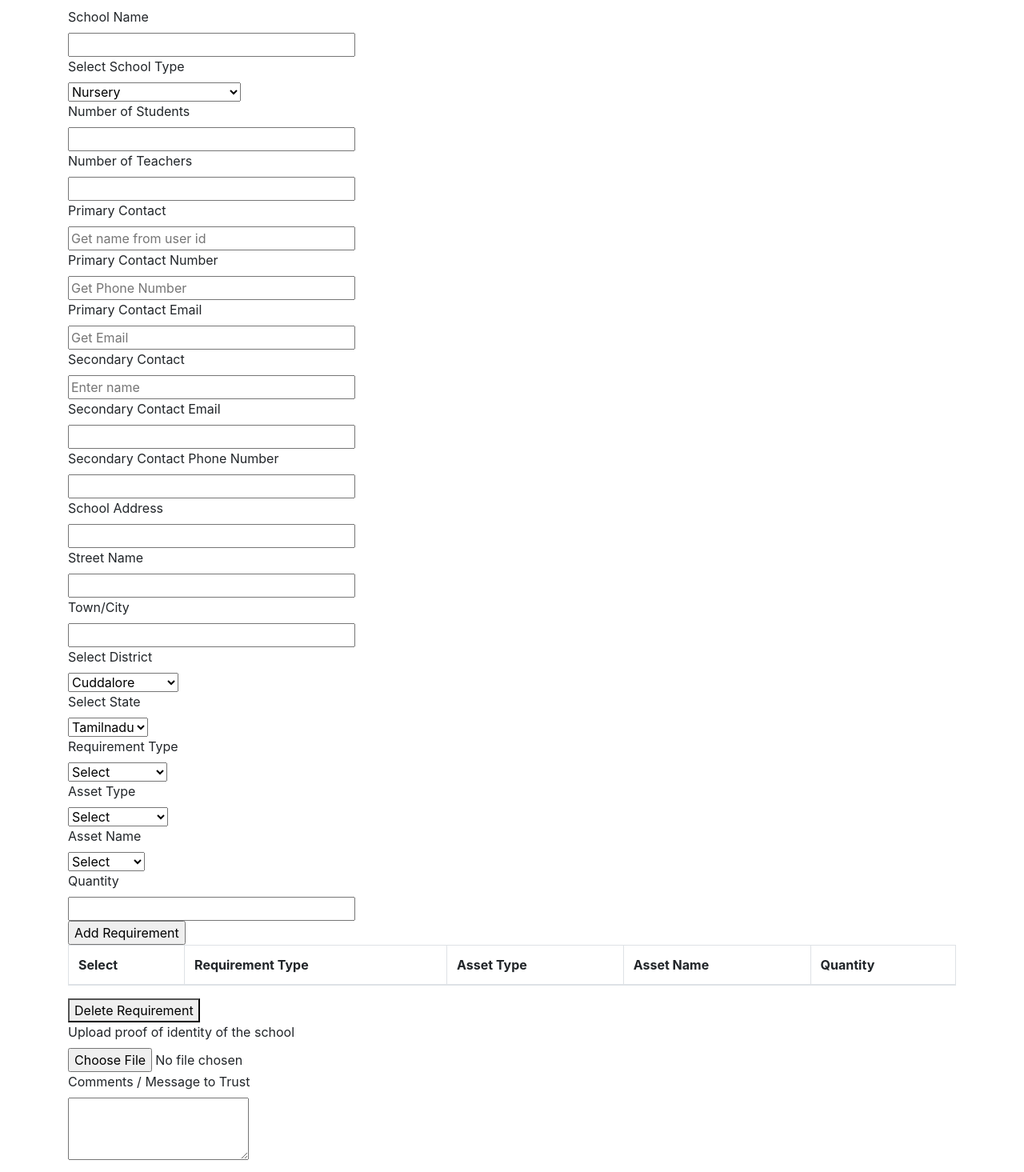
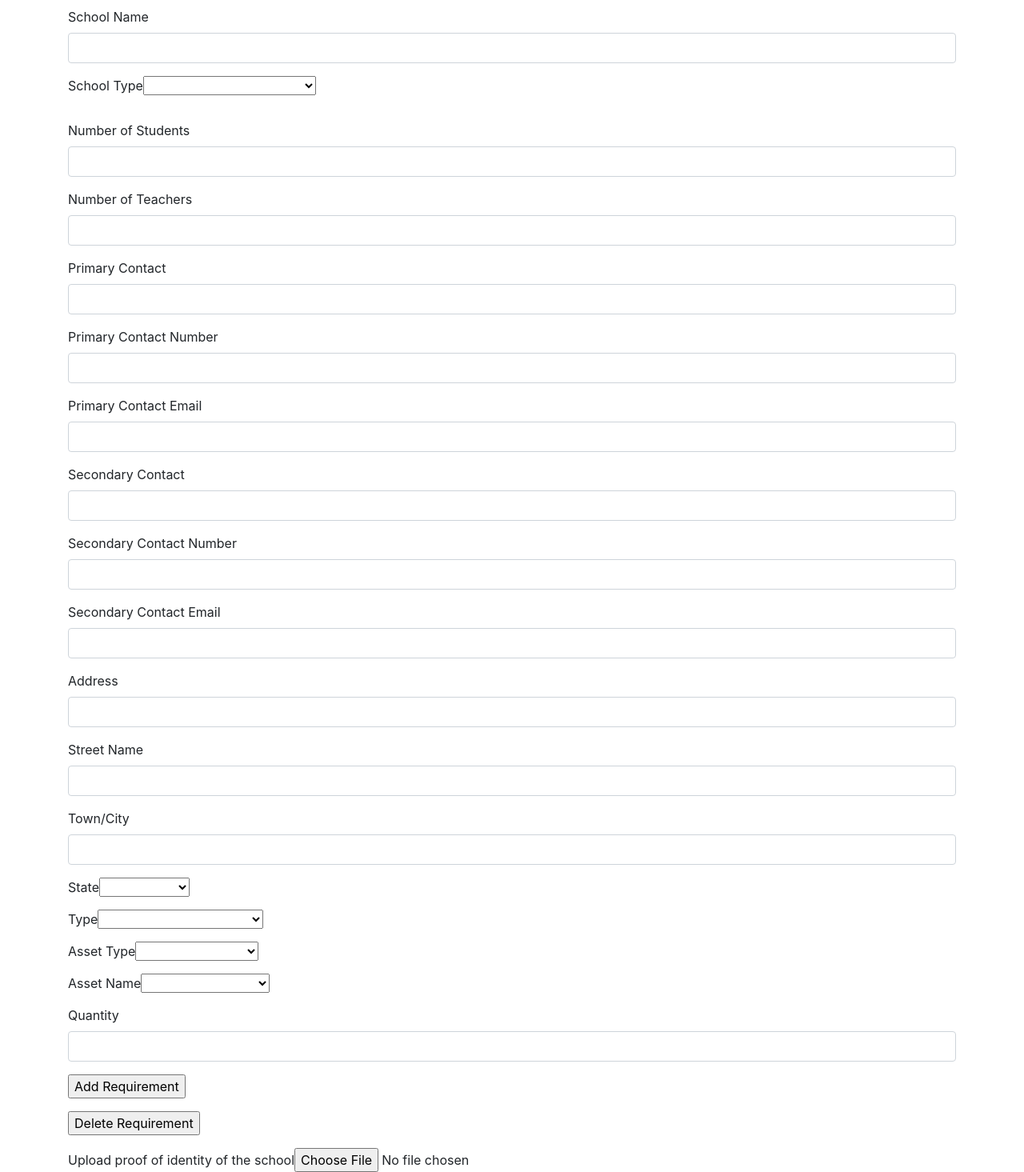
Before and after one commit to sripy123/sriram, an Angular app: page /schoolregistration in a window 1280 px wide. Shown: the part 145-1610 px from the top of the page at 80% size. Built offline with nearby package versions, Linux system fonts and the light colour scheme.

Commit message:
first commit

```diff
--- /dev/null
+++ b/src/app/school-reg-form/school-reg-form.component.html
@@ -0,0 +1,3 @@
+<p>
+  school-reg-form works!
+</p>
--- a/src/app/school-registration/school-registration.component.html
+++ b/src/app/school-registration/school-registration.component.html
@@ -1,4 +1,3 @@
-
 <div class="page_container">
 
   <div class="breadcrumb">
@@ -21,234 +20,175 @@
   </div>
 
   <!-- Tab 1 -->
-  <div id="1">
-    <div class="control-group">
-      <label class="control-label" for="input01">School Name</label>
-      <div class="controls">
-        <input type="text" class="input-xlarge" id="schoolName" required size="30" maxlength="30">
+  <form [formGroup]="schoolRegForm" novalidate>
+    <fieldset formGroupName="schoolInfo">
+      <div class="form-group">
+        <label class="control-label">School Name</label>
+        <div class="controls">
+          <input type="text" class="form-control" id="schoolName" required size="30" maxlength="30" formControlName="name">
+        </div>
       </div>
-    </div>
 
-    <div class="control-group">
-      <label class="control-label" for="multiSelect">Select School Type</label>
-      <div class="controls">
-        <select id="schoolType">
-          <option>Nursery</option>
-          <option>Primary</option>
-          <option>Middle School</option>
-          <option>Secondary School</option>
-          <option>Higher Secondary School</option>
+      <div class="form-group">
+        <label class="control-label">School Type</label>
+        <select id="schoolType" class="form-group" formControlName="type">
+          <option value="">Select School Type</option>
+          <option *ngFor='let schoolType of schoolTypes' [value]="schoolType">{{schoolType}}</option>
         </select>
       </div>
-    </div>
-
-    <div class="control-group">
-      <label class="control-label" for="noOfStudents">Number of Students</label>
-      <div class="controls">
-        <input type="text" class="input-xlarge" id="noOfStudents" required size="30" maxlength="30">
-      </div>
-    </div>
-
-    <div class="control-group">
-      <label class="control-label" for="noOfStudents">Number of Teachers</label>
-      <div class="controls">
-        <input type="text" class="input-xlarge" id="noOfTeachers"  required size="30" maxlength="30">
-      </div>
-    </div>
-  </div>
-
-  <!-- Tab 2-->
-  <div class="tab-pane" id="2">
-
-    <div class="control-group">
-      <label class="control-label" for="priContactName">Primary Contact</label>
-      <div class="controls">
-        <input type="text" class="input-xlarge" id="priContactName" placeholder="Get name from user id" required size="30" maxlength="30">
-      </div>
-    </div>
-
-    <div class="control-group">
-      <label class="control-label" for="priContactNum">Primary Contact Number </label>
-      <div class="controls">
-        <input type="text" class="input-xlarge" id="priContactNum" placeholder="Get Phone Number" required size="30" maxlength="30">
-      </div>
-    </div>
-
-    <div class="control-group">
-      <label class="control-label" for="priContactEmail">Primary Contact Email </label>
-      <div class="controls">
-        <input type="text" class="input-xlarge" id="priContactEmail" placeholder="Get Email" size="30" maxlength="30">
-      </div>
-    </div>
 
 
-    <div class="control-group">
-      <label class="control-label" for="secContactName">Secondary Contact</label>
-      <div class="controls">
-        <input type="text" class="input-xlarge" id="secContactName" placeholder="Enter name" size="30" maxlength="30">
+      <div class="form-group">
+        <label class="control-label">Number of Students</label>
+        <input type="text" class="form-control" id="noOfStudents" required size="30" maxlength="30" formControlName="studNos">
       </div>
-    </div>
 
-    <div class="control-group">
-      <label class="control-label" for="secContactEmail">Secondary Contact Email </label>
-      <div class="controls">
-        <input type="text" class="input-xlarge" id="secContactEmail"  size="30" maxlength="30">
+
+
+      <div class="form-group">
+        <label class="control-label">Number of Teachers</label>
+        <div class="controls">
+          <input type="text" class="form-control" id="noOfTeachers" required size="30" maxlength="30" formControlName="teachNos">
+        </div>
       </div>
-    </div>
 
-    <div class="control-group">
-      <label class="control-label" for="secContactPhNum">Secondary Contact Phone Number </label>
-      <div class="controls">
-        <input type="text" class="input-xlarge" id="secContactPhNum"  size="30" maxlength="30">
+    </fieldset>
+
+    <fieldset formGroupName="contacts">
+
+      <div class="form-group">
+        <label class="control-label">Primary Contact</label>
+        <input type="text" class="form-control" id="priName" required size="30" maxlength="30" formControlName="priName">
       </div>
-    </div>
 
-  </div>
+      <div class="form-group">
+        <label class="control-label">Primary Contact Number</label>
+        <input type="text" class="form-control" id="priNum" required size="30" maxlength="30" formControlName="priNum">
+      </div>
 
-  <!-- Tab 3 -->
-  <div class="tab-pane" id="3">
+      <div class="form-group">
+        <label class="control-label">Primary Contact Email</label>
+        <input type="text" class="form-control" id="priEmail" required size="30" maxlength="30" formControlName="priEmail">
+      </div>
 
-    <div class="control-group">
-      <label class="control-label" for="address">School Address </label>
-      <div class="controls">
-        <input type="text" class="input-xlarge" id="address"   size="30" maxlength="30">
+
+      <div class="form-group">
+        <label class="control-label">Secondary Contact</label>
+        <input type="text" class="form-control" id="secName" size="30" maxlength="30" formControlName="secName">
       </div>
-    </div>
-    <div class="control-group">
-      <label class="control-label" for="streetName">Street Name</label>
-      <div class="controls">
-        <input type="text" class="input-xlarge" id="streetName"   size="30" maxlength="30">
+
+      <div class="form-group">
+        <label class="control-label">Secondary Contact Number</label>
+        <input type="text" class="form-control" id="secNum" size="30" maxlength="30" formControlName="secNum">
       </div>
-    </div>
 
-    <div class="control-group">
-      <label class="control-label" for="city">Town/City</label>
-      <div class="controls">
-        <input type="text" class="input-xlarge" id="city"   size="30" maxlength="30">
+      <div class="form-group">
+        <label class="control-label">Secondary Contact Email</label>
+        <input type="text" class="form-control" id="secEmail" size="30" maxlength="30" formControlName="secEmail">
       </div>
-    </div>
+    </fieldset>
 
-    <div class="control-group">
-      <label class="control-label" for="district">Select District</label>
-      <div class="controls">
-        <select id="district">
-          <option>Cuddalore</option>
-          <option>Kanchipuram</option>
-          <option>Chengalpattu</option>
-          <option>Thiruvanamalai</option>
-          <option>Villupuram</option>
+    <fieldset formGroupName="address">
+
+
+      <div class="form-group">
+        <label class="control-label">Address</label>
+        <input type="text" class="form-control" id="schoolAddress" size="30" maxlength="30" formControlName="addressLine1">
+      </div>
+
+      <div class="form-group">
+        <label class="control-label">Street Name</label>
+        <input type="text" class="form-control" id="streetName" size="30" maxlength="30" formControlName="addressLine2">
+      </div>
+
+      <div class="form-group">
+        <label class="control-label">Town/City</label>
+        <input type="text" class="form-control" id="city" size="30" maxlength="30" formControlName="city">
+      </div>
+
+      <!--div class="control-group">
+        <label class="control-label">District</label>
+        <select id="district" class="form-group" formControlName="secEmail">
+          <option value="">Select District</option>
+          <option *ngFor='let district of districts' [value]="district">{{district}}</option>
+        </select>
+
+      </div -->
+
+
+      <div class="control-group">
+        <label class="control-label">State</label>
+
+        <select id="state" class="form-group" formControlName="state">
+          <option value="">Select State</option>
+          <option *ngFor='let state of states' [value]="state">{{state}}</option>
         </select>
       </div>
-    </div>
-    <div class="control-group">
-      <label class="control-label" for="state">Select State</label>
-      <div class="controls">
-        <select id="state">
-          <option>Tamilnadu</option>
+
+
+    </fieldset>
+
+    <fieldset formGroupName="requirement">
+      <div class="control-group">
+        <label class="control-label">Type</label>
+        <select id="reqType" class="form-group" formControlName="state" formControlName="reqType">
+          <option value="">Select RequirementType</option>
+          <option *ngFor='let reqType of reqTypes' [value]="reqType">{{reqType}}</option>
         </select>
       </div>
-    </div>
-  </div>
 
-  <!-- Tab 4 -->
-  <div class="tab-pane" id="4">
-
-    <div class="control-group">
-      <label class="control-label" for="reqType">Requirement Type</label>
-      <div class="controls">
-        <select id="reqType">
-          <option>Select</option>
-          <option>New</option>
-          <option>Maintainence </option>
+      <div class="control-group">
+        <label class="control-label">Asset Type</label>
+        <select id="assetType" class="form-group" formControlName="assetType">
+          <option value="">Select AssetType</option>
+          <option *ngFor='let assetType of assetTypes' [value]="assetType">{{assetType}}</option>
         </select>
       </div>
-    </div>
-
-    <div class="control-group">
-      <label class="control-label" for="asstType">Asset Type</label>
-      <div class="controls">
-        <select id="asstType">
-          <option selected>Select</option>
-          <option>Sports</option>
-          <option>Infrastructure</option>
-          <option value="Other">Others</option>
-        </select>
-      </div>
-    </div>
-
-    <!--div class="control-group">
-      <div class="controls">
-        <input type="text" name="other" class="input-xlarge" placeholder="Enter Asset Type here" id="other" style="display: none;"
-        />
-      </div>
-    </div -->
-
-    <div class="control-group">
-      <label class="control-label" for="select01">Asset Name</label>
-      <div class="controls">
-        <select id="asstName">
-          <option>Select</option>
-          <option>Football</option>
-          <option>Bathroom</option>
-          <option value="OtherName">Others</option>
-        </select>
-      </div>
-    </div>
-    <div class="control-group">
-      <div class="controls">
-        <input type="text" name="other" class="input-xlarge" placeholder="Enter Asset Name here" id="otherName" style="display: none;"
-        />
-      </div>
-    </div>
 
 
-    <div class="control-group">
-      <label class="control-label" for="asstQty">Quantity</label>
-      <div class="controls">
-        <input type="text" class="input-small" id="asstQty" required size="30" maxlength="30">
+      <div class="control-group">
+        <label class="control-label">Asset Name</label>
+        <select id="assetName" class="form-group" formControlName="assetName">
+          <option value="">Select AssetName</option>
+          <option *ngFor='let assetName of assetNames' [value]="assetName">{{assetName}}</option>
+        </select>
+
       </div>
-    </div>
-    <div class="control-group">
-      <input type="button" class="add-row" value="Add Requirement">
-    </div>
 
-    <div class="tab-content">
-      <table class="table table-bordered table-striped">
-        <thead>
-          <tr>
-            <th>Select</th>
-            <th>Requirement Type</th>
-            <th>Asset Type</th>
-            <th>Asset Name</th>
-            <th>Quantity</th>
-          </tr>
-        </thead>
-        <tbody>
-        </tbody>
-      </table>
-    </div>
-    <div class="control-group">
-      <button type="button" class="delete-row">Delete Requirement</button>
-    </div>
 
-  </div>
+      <div class="form-group">
+        <label class="control-label">Quantity</label>
+        <input type="number" class="form-control" id="quantity" formControlName="quantity">
+      </div>
 
-  <!-- Tab 5 -->
-  <div class="tab-pane" id="5">
-    <div class="control-group">
-      <label class="control-label" for="fileInput">Upload proof of identity of the school </label>
-      <div class="controls">
+      <div class="form-group">
+        <input type="button" class="add-row" value="Add Requirement">
+      </div>
+
+      <div class="form-group">
+        <input type="button" class="add-row" value="Delete Requirement">
+      </div>
+
+    </fieldset>
+    <fieldset formGroupName="proofOfId">
+
+      <div class="form-group">
+        <label class="control-label">Upload proof of identity of the school</label>
+
         <input class="input-file" id="fileInput" type="file">
       </div>
-    </div>
-    <div class="control-group">
-      <label class="control-label" for="textarea">Comments / Message to Trust</label>
-      <div class="controls">
-        <textarea class="input-xlarge" id="textarea" rows="3"></textarea>
+
+      <div class="form-group">
+        <label class="control-label">Comments / Message to Trust</label>
+
+        <textarea class="form-control" id="comments" rows="3" formControlName="comments"></textarea>
+
       </div>
-    </div>
-  </div>
+    </fieldset>
 
+  </form>
+
+  <pre>{{schoolRegForm.value | json}}</pre>
 
   <div class="form-actions">
     <button type="submit" class="btn send_btn">Submit</button>
--- a/src/app/school-registration/school-registration.component.ts
+++ b/src/app/school-registration/school-registration.component.ts
@@ -1,4 +1,5 @@
 import { Component, OnInit } from '@angular/core';
+import {FormGroup, FormControl, ReactiveFormsModule} from '@angular/forms';
 
 @Component({
   selector: 'app-school-registration',
@@ -6,10 +7,49 @@ import { Component, OnInit } from '@angular/core';
   styleUrls: ['./school-registration.component.css']
 })
 export class SchoolRegistrationComponent implements OnInit {
+  schoolTypes:string[] = ['Nursery','Primary','Middle School','Secondary School','Higher Secondary School'];
+  districts:string[] = ['Trichy','Vellur','Kanyakumari'];
+  states:string[] = ['Tamilnadu','Kerala'];
+  reqTypes:string[] = ['New','Maintenance'];
+  assetTypes:string[] = ['Sports','Infrastructure'];
+  assetNames:string[] = ['Football','Bathroom'];
+
+  schoolRegForm:FormGroup;
 
   constructor() { }
 
   ngOnInit() {
+    this.schoolRegForm = new FormGroup({
+      schoolInfo: new FormGroup({
+        name: new FormControl(),
+        type: new FormControl(),
+        studNos:new FormControl(),
+        teachNos:new FormControl()
+      }),
+      contacts: new FormGroup({
+        priName: new FormControl(),
+        priNum: new FormControl(),
+        priEmail:new FormControl(),
+        secName:new FormControl(),
+        secNum: new FormControl(),
+        secEmail:new FormControl()
+      }),
+      address: new FormGroup({
+        addressLine1: new FormControl(),
+        addressLine2: new FormControl(),
+        city:new FormControl(),
+        state:new FormControl()
+      }),
+      requirement: new FormGroup({
+        reqType: new FormControl(),
+        assetType: new FormControl(),
+        assetName:new FormControl(),
+        quantity:new FormControl()
+      }),
+      proofOfId: new FormGroup({
+        comments: new FormControl()
+       })
+    });
   }
 
 }
```
Also changed, not shown: src/app/app.module.ts (+8 -3 lines), src/app/school-reg-form/school-reg-form.component.ts (added, +15 -0 lines), src/app/school-reg-form/school-reg-form.component.css (added), 1 other file (tests, documents, lock files or other folders).
